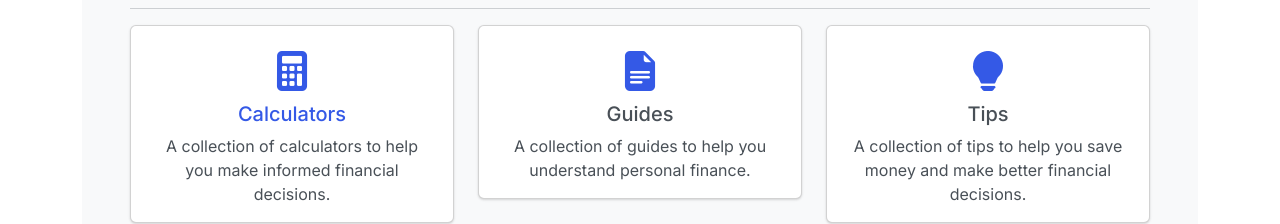
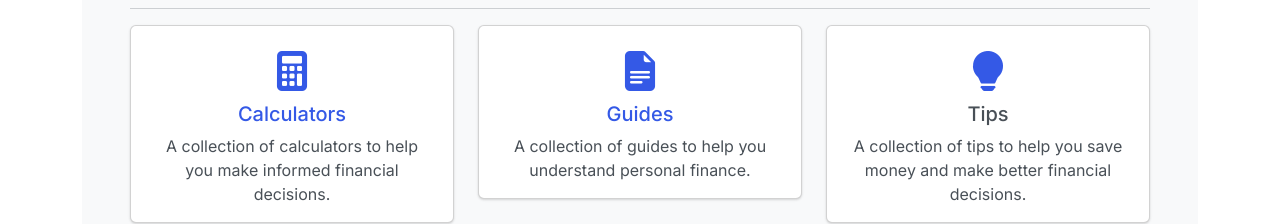
Before and after one commit to amistry3/herozero, a plain HTML site: page index.html in a window 1280 px wide. Shown: the part 530-754 px from the top of the page. Drawn offline with nearby package versions, Linux system fonts and the light colour scheme.

Commit message:
guides link

```diff
--- a/index.html
+++ b/index.html
@@ -107,8 +107,10 @@
                         <div class="col-md-4">
                             <div class="card text-center">
                                 <div class="card-body">
+                                    <a href="https://herozero.in/pages/guides/guides.html" style="text-decoration: none;">
                                     <i class="bi bi-file-earmark-text-fill fs-1 text-primary"></i>
                                     <h5 class="card-title">Guides</h5>
+                                    </a>
                                     <p class="card-text">A collection of guides to help you understand personal finance.</p>
                                 </div>
                             </div>
```
